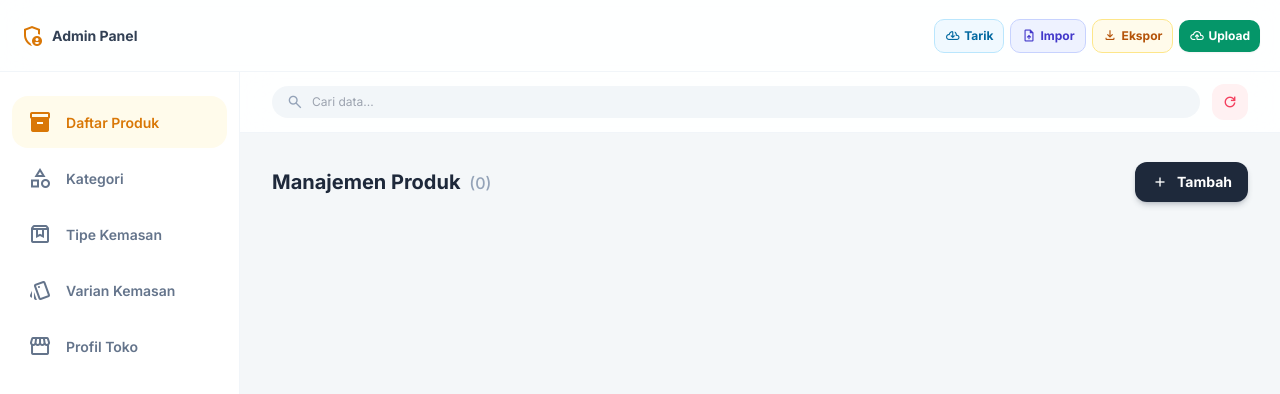
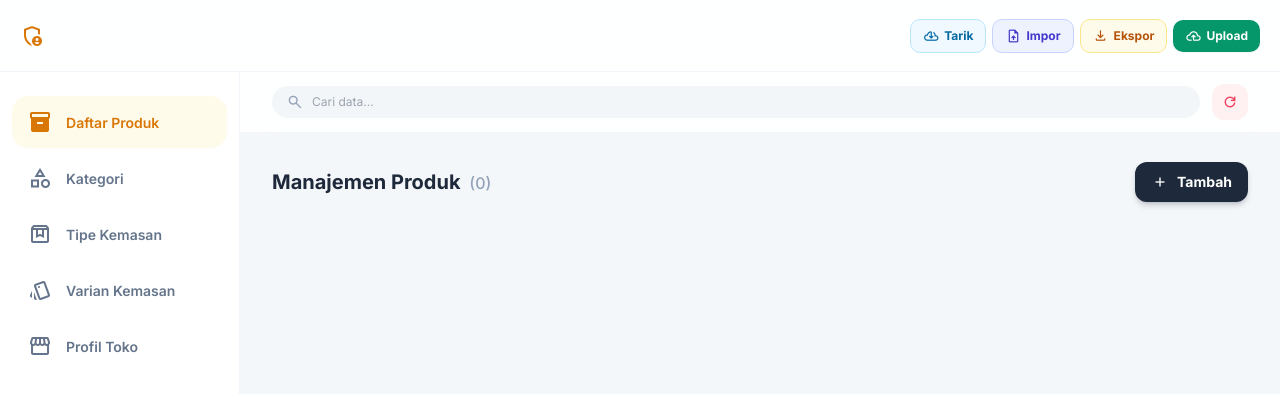
Before and after one commit to jandess/toko, a website: page public/gemini.html in a window 1280 px wide. Shown: the top 394 px of the page. Drawn offline with nearby package versions, Linux system fonts and the light colour scheme.

Commit message:
Update gemini.html

```diff
--- a/public/gemini.html
+++ b/public/gemini.html
@@ -125,31 +125,18 @@
       display: inline-flex;
       align-items: center;
       justify-content: center;
-      gap: 4px;
-      padding: 7px 10px;
+      gap: 5px;
+      padding: 7px 12px;
       border-radius: 10px;
       font-size: 12px;
       font-weight: 700;
       transition: all 0.2s;
       cursor: pointer;
-      white-space: nowrap;
-      flex-shrink: 0;
+      shadow: 0 1px 2px rgba(0, 0, 0, 0.05);
     }
 
     .action-btn:active {
       transform: scale(0.95);
-    }
-
-    @media (max-width: 400px) {
-      .action-btn {
-        padding: 6px 7px;
-        font-size: 10px;
-        gap: 2px;
-      }
-
-      .action-btn .material-symbols-outlined {
-        font-size: 14px !important;
-      }
     }
 
     .item-card {
@@ -268,32 +255,27 @@
 
   <div id="app" class="min-h-screen flex flex-col">
     <header
-      class="bg-white/90 backdrop-blur-lg border-b border-slate-100 fixed top-0 left-0 w-full z-50 h-[72px] px-3 md:px-5 flex items-center justify-between gap-2 shadow-xs">
-      <div class="flex items-center gap-2 shrink-0">
+      class="bg-white/90 backdrop-blur-lg border-b border-slate-100 fixed top-0 left-0 w-full z-50 h-[72px] px-5 flex items-center justify-between gap-2 shadow-xs">
+      <div class="flex items-center gap-2">
         <span class="material-symbols-outlined text-amber-600 text-2xl">admin_panel_settings</span>
-        <span class="hidden md:block text-sm font-bold text-slate-700">Admin Panel</span>
       </div>
-      <div class="flex items-center gap-1 md:gap-1.5 py-1">
+      <div class="flex items-center gap-1.5 overflow-x-auto no-scrollbar py-1">
         <button onclick="loadDataFromGithubPublic()"
           class="action-btn bg-sky-50 text-sky-700 hover:bg-sky-100 border border-sky-200">
-          <span class="material-symbols-outlined text-[15px]">cloud_download</span>
-          <span>Tarik</span>
+          <span class="material-symbols-outlined text-[16px]">cloud_download</span> Tarik
         </button>
         <label
           class="action-btn bg-indigo-50 text-indigo-700 hover:bg-indigo-100 border border-indigo-200 cursor-pointer">
-          <span class="material-symbols-outlined text-[15px]">upload_file</span>
-          <span>Impor</span>
+          <span class="material-symbols-outlined text-[16px]">upload_file</span> Impor
           <input type="file" accept=".json" id="importFile" class="hidden" onchange="handleImport(event)" />
         </label>
         <button onclick="exportData()"
           class="action-btn bg-amber-50 text-amber-700 hover:bg-amber-100 border border-amber-200">
-          <span class="material-symbols-outlined text-[15px]">download</span>
-          <span>Ekspor</span>
+          <span class="material-symbols-outlined text-[16px]">download</span> Ekspor
         </button>
         <button onclick="pushDataToGithub()"
           class="action-btn bg-emerald-600 text-white hover:bg-emerald-700 shadow-sm">
-          <span class="material-symbols-outlined text-[15px]">cloud_upload</span>
-          <span>Upload</span>
+          <span class="material-symbols-outlined text-[16px]">cloud_upload</span> Upload
         </button>
       </div>
     </header>
```
